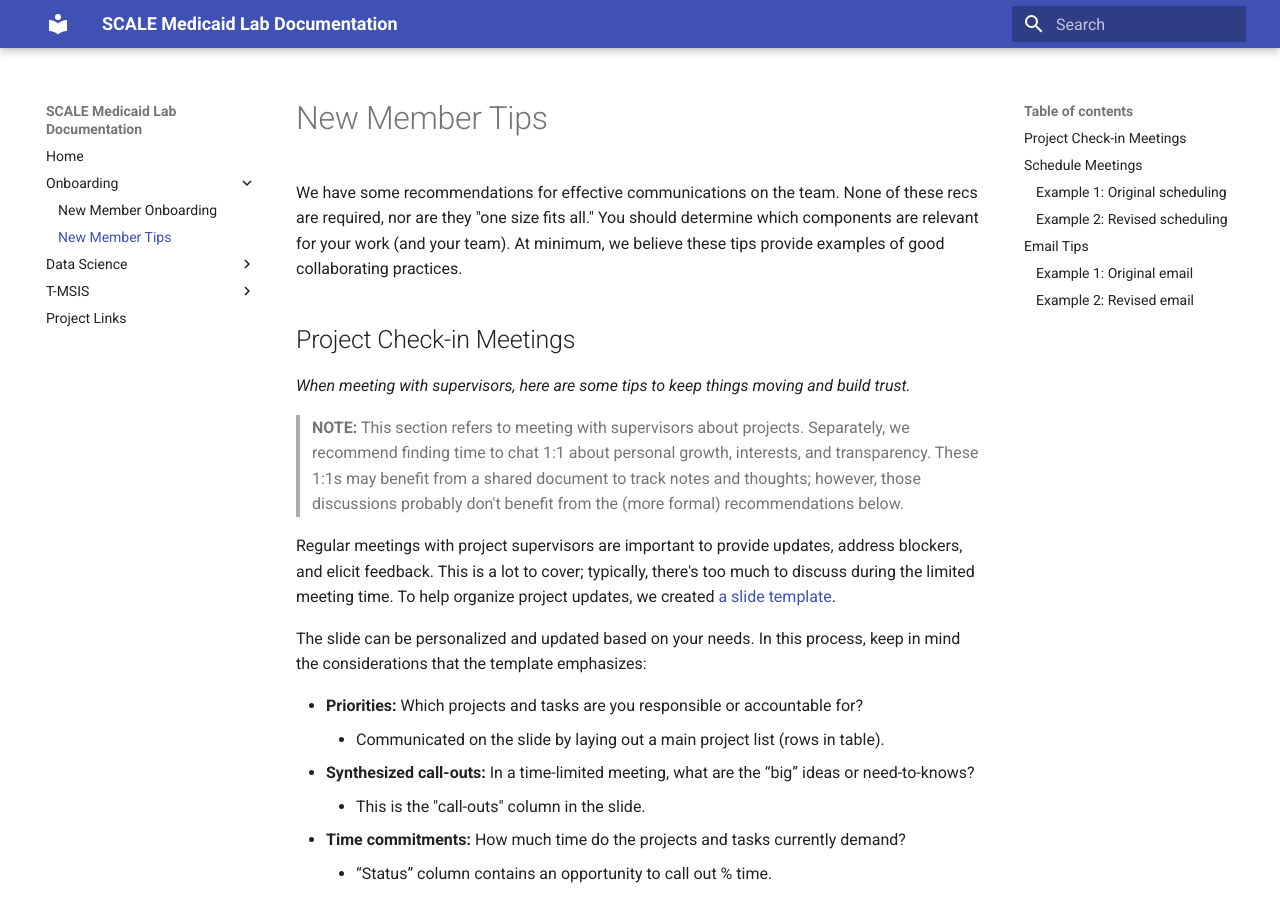
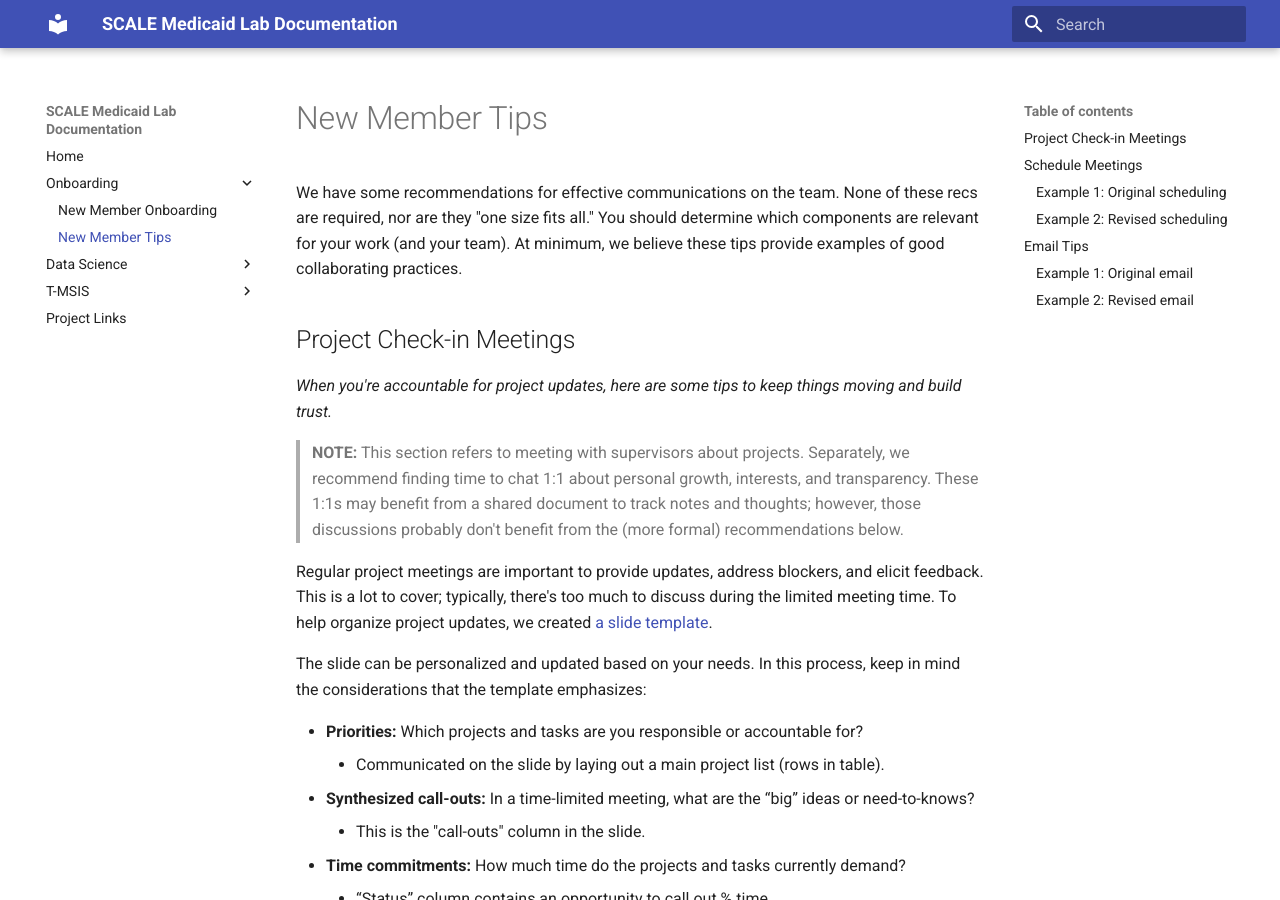
Before and after one commit to Yale-Medicaid/Documentation, an MkDocs documentation site: the page built from docs/onboarding/new_member_tips.md, in a window 1280 px wide and 900 px high. Built offline with MkDocs 1.6.1 and Material for MkDocs 9.7.7, drawn with Linux system fonts in a browser that asks for light colours.

Commit message:
Update new_member_tips.md
Minor word changes

```diff
--- a/docs/onboarding/new_member_tips.md
+++ b/docs/onboarding/new_member_tips.md
@@ -4,11 +4,11 @@ We have some recommendations for effective communications on the team. None of t
 
 ## Project Check-in Meetings
 
-*When meeting with supervisors, here are some tips to keep things moving and build trust.*
+*When you're accountable for project updates, here are some tips to keep things moving and build trust.*
 
 > **NOTE:** This section refers to meeting with supervisors about projects. Separately, we recommend finding time to chat 1:1 about personal growth, interests, and transparency. These 1:1s may benefit from a shared document to track notes and thoughts; however, those discussions probably don't benefit from the (more formal) recommendations below.
 
-Regular meetings with project supervisors are important to provide updates, address blockers, and elicit feedback. This is a lot to cover; typically, there's too much to discuss during the limited meeting time. To help organize project updates, we created [a slide template](https://docs.google.com/presentation/d/1FRSLc9K6z2stOXpcM7uPLf_43da_h2Q_Qy5sJxfnc4w/edit#slide=id.g3075ba84a90_0_0).
+Regular project meetings are important to provide updates, address blockers, and elicit feedback. This is a lot to cover; typically, there's too much to discuss during the limited meeting time. To help organize project updates, we created [a slide template](https://docs.google.com/presentation/d/1FRSLc9K6z2stOXpcM7uPLf_43da_h2Q_Qy5sJxfnc4w/edit#slide=id.g3075ba84a90_0_0).
 
 The slide can be personalized and updated based on your needs. In this process, keep in mind the considerations that the template emphasizes:
 
```
